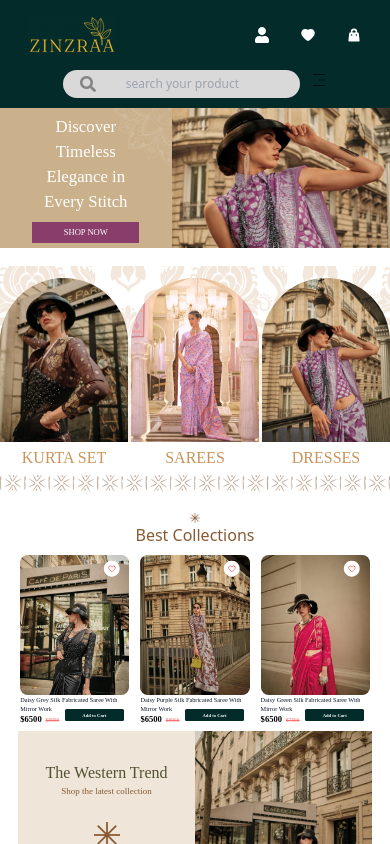
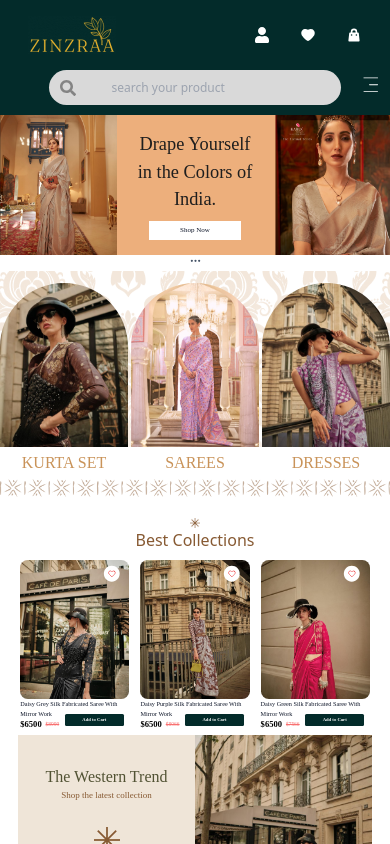
Before and after one commit to Anand3074/Asynk-Zinzraa, a React (Vite) app: page / in a window 390 px wide. Shown: the top 844 px of the page. Built offline with nearby package versions, Linux system fonts and the light colour scheme.

Commit message:
hero carousel slider for homepage

```diff
--- a/src/App.jsx
+++ b/src/App.jsx
@@ -17,6 +17,8 @@ import Detail from './Pages/Prodctdetail.jsx'
 // import UpdateProduct from './Test/UpdateProduct.jsx'
 import Signup from './Pages/LoginAuth.jsx'
 import hamburger from './Components/hamburger.jsx'
+import Carousel from './Test/Carousel.jsx'
+
 
 
 const App = () => {
@@ -36,6 +38,7 @@ const App = () => {
       <Route path='/detail' Component={Detail}/>
       <Route path='/Auth' Component={Signup}/>
       <Route path='/hamburger' Component={hamburger}/>
+      <Route path='/Carousel' Component={Carousel}/>
       {/* <Route path='/AddProduct' Component={AddProduct}/>
       <Route path='/Dashboard' Component={Dashboard}/> */}
       {/* <Route path='/DashboardTab' Component={DashboardTab}/> */}
--- /dev/null
+++ b/src/Components/Carousel.jsx
@@ -0,0 +1,38 @@
+import React, { useState, useEffect } from 'react';
+import Component1 from '../Components/Hero.jsx';
+import Component2 from '../Components/Hero1.jsx';
+import Component3 from '../Components/Hero2.jsx';
+
+const Carousel = () => {
+  const components = [Component1, Component2, Component3];
+  const [activeIndex, setActiveIndex] = useState(0);
+
+  useEffect(() => {
+    const interval = setInterval(() => {
+      setActiveIndex((prevIndex) => (prevIndex + 1) % components.length);
+    }, 5000); // Change component every 5 seconds
+
+    return () => clearInterval(interval);
+  }, [components.length]);
+
+  return (
+    <div className="container">
+      <div className="">
+        {components.map((Component, index) => (
+          <div
+            key={index}
+            className={`${
+              index === activeIndex ? 'block' : 'hidden'
+            } transition-opacity w-[100vw] duration-500 ease-in-out opacity-0 ${
+              index === activeIndex ? 'opacity-100' : ''
+            }`}
+          >
+            <Component />
+          </div>
+        ))}
+      </div>
+    </div>
+  );
+};
+
+export default Carousel;
--- a/src/Pages/Nav.jsx
+++ b/src/Pages/Nav.jsx
@@ -7,7 +7,7 @@ import {FaUser} from "react-icons/fa"
 import {AiFillHeart} from "react-icons/ai"
 import {HiShoppingBag} from "react-icons/hi"
 import { FaSearch } from "react-icons/fa"
-import {Element, Events, animateScroll as scroll, scrollSpy, scroller } from 'react-scroll';
+
 
 
 
@@ -50,7 +50,7 @@ const Nav2 = () => {
                         <Link to="/">
                             <li className='hover:text-[#CC911D] transition cursor-pointer'>Product</li>
                         </Link>
-                        <Link to="/Dresses">
+                        <Link to="/Carousel">
                             <li className='hover:text-[#CC911D] transition cursor-pointer'>Saree</li>
                         </Link>
                         <Link to="/Dresses">
@@ -89,27 +89,28 @@ const Nav2 = () => {
                     </div>
                 </div>
             </div>
-            <div className= 'flex sm:hidden justify-center'>
-                <div className='flex bg-grey-ray h-[28px] gap-[30px]  rounded-[20px] items-center  mb-[10px] self-end'>
-                            <FaSearch className='text-[#848484] ml-[17px]' />
+            <div className='flex flex-row justify-center'>
+            <div className= 'flex sm:hidden justify-center ml-[12.5vw]'>
+                <div className='flex bg-grey-ray h-[9vw] w-[75vw] gap-[3vw] rounded-[20px] items-center  mb-[10px] '>
+                            <FaSearch className='text-[#848484] mx-[3vw]' />
                             <input
                             placeholder='search your product'
-                            className="bg-transparent border-none text-xs focus:outline-none"
+                            className="bg-transparent border-none text-xs focus:outline-none mx-[3vw]"
                             />
                 </div>
                 {/* <div>
                     {click && content}
                 </div> */}
-                <div className='ml-[3vw]'>
+            </div>
+                <div className='flex justify-center items-start ml-[5vw] pt-[1.2vw] mr-[2.5vw] sm:hidden'>
                     <Link to='/hamburger'>
                     <button className='transition'>
                         {/* { click ? <FaTimes/> : <CiMenuFries/> } */}
-                        <CiMenuFries/>
+                        <CiMenuFries className='text-white w-[5vw] h-[5vw]'/>
                     </button>
                     </Link>
                 </div>
             </div>
-
 
         </div>
     </nav>
--- a/src/Pages/Products.jsx
+++ b/src/Pages/Products.jsx
@@ -1,5 +1,8 @@
 import React from 'react'
-import Hero2 from '../Components/Hero2.jsx'
+// import { useState, useEffect } from 'react'
+// import Hero from '../Components/Hero.jsx'
+// import Hero1 from '../Components/Hero1.jsx'
+// import Hero2 from '../Components/Hero2.jsx'
 import Collections from '../Components/Collections.jsx'
 import Categ1 from '../Components/Categ1.jsx'
 import Wtrends from '../Components/Wtrend.jsx'
@@ -7,6 +10,8 @@ import Kalki from '../Components/kalki.jsx'
 import Testimonial from '../Components/Testimonial.jsx'
 import Trusty from '../Components/trusty.jsx'
 import Footer from '../Components/Footer.jsx'
+import {BsThreeDots} from 'react-icons/bs'
+import Carousel from '../Components/Carousel.jsx'
 import ele1 from '../assets/ele1.png'
 import ele2 from '../assets/ele2.png'
 import Card1 from '../assets/card1.png'
@@ -114,14 +119,16 @@ const Products = () => {
       }]
 
   }
-
   return (
     <div>
       <div>
-          <Hero2/>
+        <Carousel/>
       </div>
-      <div className='md:mt-[54px]  mt-[18px]'>
-          <Categ1/>
+      <div className='flex justify-center items-center'>
+        <BsThreeDots className='text-slate-600  w-[10vw] h-[3vw]'/>
+      </div>
+      <div className='mt-[1vw]'>
+        <Categ1/>
       </div>
       <div className='md:mt-[56px] mt-[19px]'>
         <Collections group={Group1}/>
```
